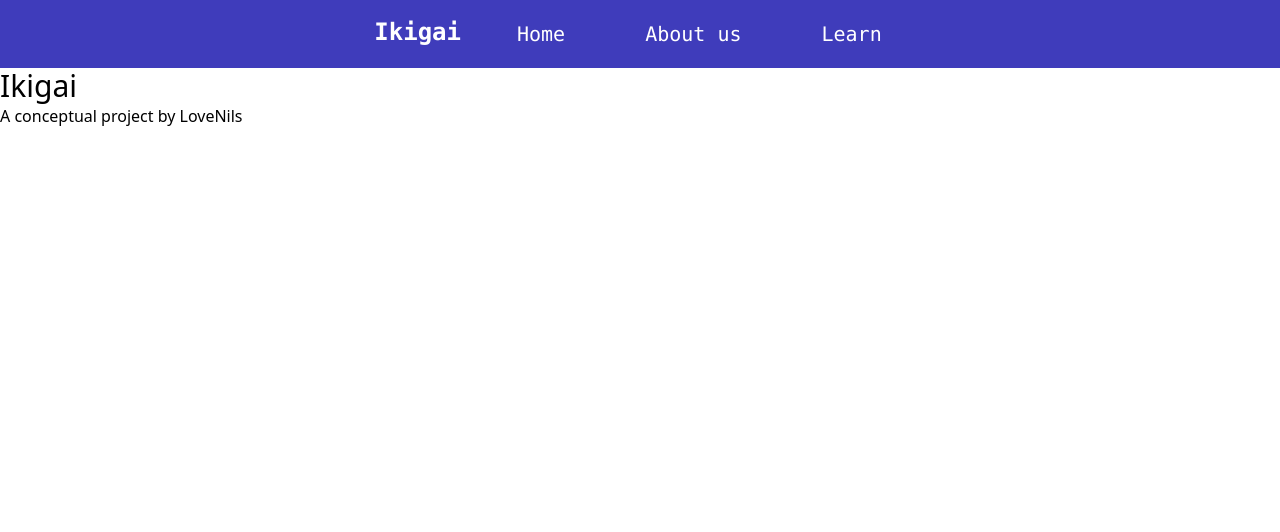
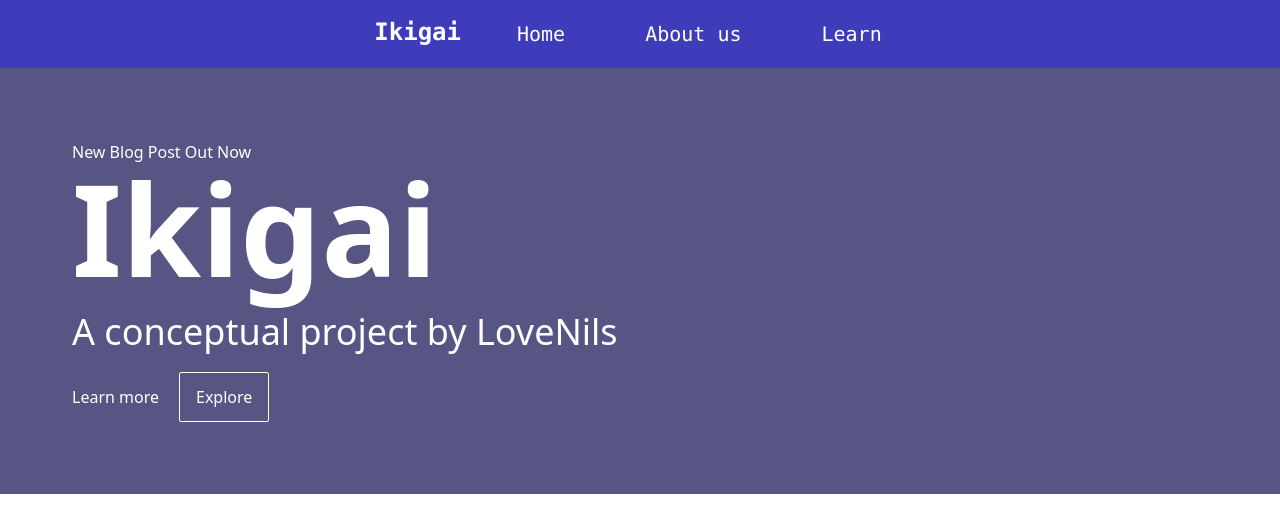
Before and after one commit to OHBOYILOVEHTML/ikigai-website1, a Next.js app: page / in a window 1280 px wide. Shown: the top 532 px of the page. Built offline with nearby package versions, Linux system fonts and the light colour scheme.

Commit message:
Basic Hero

```diff
--- a/components/InitialHero.js
+++ b/components/InitialHero.js
@@ -1,12 +1,25 @@
+import Image from 'next/image'
+import Link from 'next/link'
+
 export default function InitialHero() {
     return (
         <>
-            <div>
-                <div>
-                    <h1 className="text-3xl">Ikigai</h1>
-                    <h2>A conceptual project by LoveNils</h2>
+            <section className="w-screen items-center p-9 bg-metal text-white">
+                <div className="flex flex-col text-center p-9 md:flex-row md:text-left">
+                    <div>
+                        <div className=''><h2>New Blog Post Out Now</h2></div>
+                        <h1 className="text-9xl font-bold">Ikigai</h1>
+                        <h2 className="text-4xl pt-5">A conceptual project by LoveNils</h2>
+                        <div className='pt-5 flex flex-col gap-y-3 md:flex-row md:gap-x-5'>
+                            <button className='rounded-md bg-sky-300 border-black'>Learn more</button>
+                            <button className='py-3 px-4 rounded-sm border border-white'>Explore</button>
+                        </div>
+                    </div>
+                    <div>
+
+                    </div>
                 </div>
-            </div>
+            </section>
         </>
     )
 }
--- a/pages/index.js
+++ b/pages/index.js
@@ -5,14 +5,14 @@ import InitialHero from '../components/InitialHero';
 
 export default function Home() {
   return (
-    <div>
+    <div >
       <Head>
         <title>Ikigai</title>
-        <meta name="description" content="Generated by create next app" />
+        <meta name="description" content="Charity Project" />
         <link rel="icon" href="/favicon.ico" />
       </Head>
 
-      <main>
+      <main className='content-center'>
         <NavBar />
         <div>
           <InitialHero />
```
Also changed, not shown: images/exampleCharity1.jpg (added).
